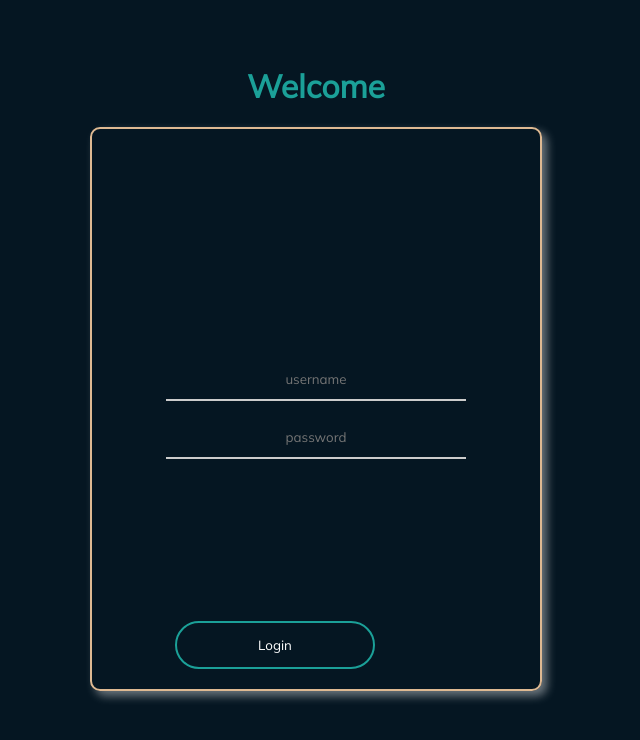
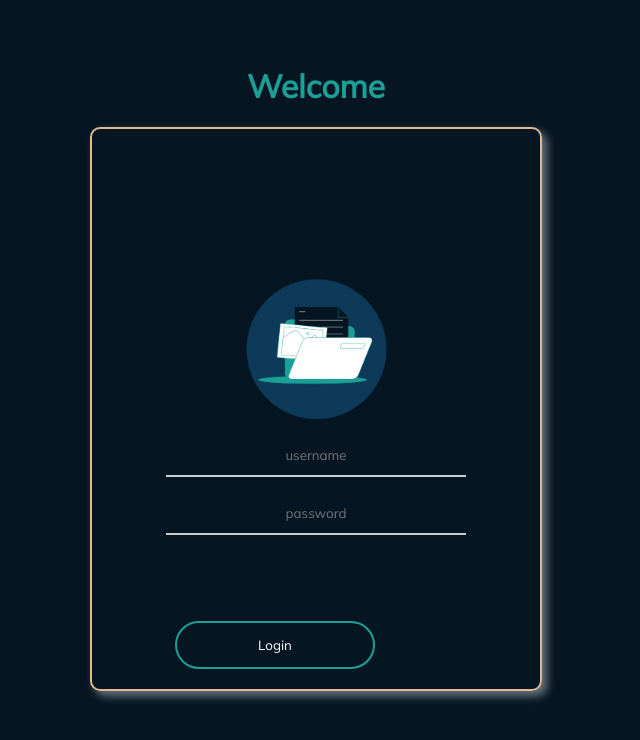
Before and after one commit to jmarron7/angular-java-pm-app, an Angular app in the folder frontend/: page /login in a window 1280 px wide. Shown: the top 740 px of the page, without its empty margins (324-964 px from the left). Built offline with nearby package versions, Linux system fonts and the light colour scheme.

Commit message:
login + nav icon, modal auto close + page refresh adding user

```diff
--- a/frontend/src/app/components/add-admin-overlay/add-admin-overlay.component.css
+++ b/frontend/src/app/components/add-admin-overlay/add-admin-overlay.component.css
@@ -32,7 +32,7 @@ input[type="text"] {
   inset: 0px;
   background-color: rgba(18, 18, 18, 0.6);
   z-index: 10000140;
-    cursor: pointer;
+  cursor: default;
   overflow: hidden;
   display: flex;
   -webkit-box-align: center;
--- a/frontend/src/app/components/add-user-overlay/add-user-overlay.component.css
+++ b/frontend/src/app/components/add-user-overlay/add-user-overlay.component.css
@@ -38,7 +38,7 @@ button {
   inset: 0px;
   background-color: rgba(18, 18, 18, 0.6);
   z-index: 10000140;
-  cursor: pointer;
+  cursor: default;
   overflow: hidden;
   display: flex;
   -webkit-box-align: center;
--- a/frontend/src/app/components/add-user-overlay/add-user-overlay.component.ts
+++ b/frontend/src/app/components/add-user-overlay/add-user-overlay.component.ts
@@ -1,8 +1,5 @@
 import { Component, EventEmitter, Output } from '@angular/core';
-import {
-  GeneralService,
-  UserRequestDto,
-} from 'src/app/services/general.service';
+import { UserRequestDto } from 'src/app/services/general.service';
 import { HttpClient } from '@angular/common/http';
 
 @Component({
@@ -13,14 +10,11 @@ import { HttpClient } from '@angular/common/http';
 export class AddUserOverlayComponent {
   modalVisible: boolean = true;
   user: UserRequestDto = new UserRequestDto();
-  result: string = "";
+  result: string = '';
 
   @Output() updateUserOverlayVisibility = new EventEmitter<any>();
 
-  constructor(
-    private generalService: GeneralService,
-    private http: HttpClient
-  ) {}
+  constructor(private http: HttpClient) {}
 
   addUser(form: any) {
     this.user.credentials.username = form.firstName + '.' + form.lastName;
@@ -37,13 +31,15 @@ export class AddUserOverlayComponent {
       localStorage.getItem('companyId') +
       '/user';
     this.http.post<any>(url, this.user).subscribe({
-      next: (data) => {
-        console.log(data);
-        this.result = "success!"
+      next: (res) => console.log(res),
+      error: (e) => {
+        console.error(e);
+        this.result = e.error.message;
       },
-      error: (err) => {
-        console.error(err);
-        this.result = err.error.message;
+      complete: () => {
+        this.result = 'success!';
+        window.location.reload();
+        setTimeout(() => this.handleOverlayExit(), 700);
       },
     });
   }
--- a/frontend/src/app/components/navmenu/navmenu.component.css
+++ b/frontend/src/app/components/navmenu/navmenu.component.css
@@ -1,7 +1,6 @@
 .navbar {
   border-bottom: 1px solid #777777;
   background-color: rgba(5, 22, 34, 1);
-
   list-style: none;
   height: 60px;
   border-bottom: 1px solid var(--beige);
@@ -14,6 +13,14 @@
   top: 0;
   width: 100%;
   z-index: 999;
+  position: relative;
+}
+
+.logo {
+  width: 50px;
+  position: absolute;
+  left: 10px;
+  top: 2px;
 }
 
 .dropdown {
@@ -72,10 +79,9 @@ button {
   padding: 10px 20px;
 }
 
-
-#adtext{
-  color:red;
+#adtext {
+  color: red;
   position: fixed;
-  left: 20px;
+  left: 90px;
   top: 20px;
 }
--- a/frontend/src/app/components/navmenu/navmenu.component.html
+++ b/frontend/src/app/components/navmenu/navmenu.component.html
@@ -1,5 +1,12 @@
 <nav class="navbar">
-  <div *ngIf="isAdmin" id="adtext">Acting as Admin</div>
+  <div>
+    <img
+      class="logo"
+      src="../../../assets/images/icon.png"
+      alt="company logo"
+    />
+  </div>
+  <div *ngIf="isAdmin" id="adtext">ACTING AS ADMIN</div>
   <div class="dropdown">
     <button class="dropbtn" (click)="toggleMenu = !toggleMenu">
       <span class="line"></span>
--- a/frontend/src/app/pages/login/login.component.css
+++ b/frontend/src/app/pages/login/login.component.css
@@ -2,6 +2,10 @@ body {
   background-color: #f0f0f0;
   padding: 20px;
   font-family: Arial, Helvetica, sans-serif;
+}
+
+.logo {
+  width: 170px;
 }
 
 .container {
@@ -29,6 +33,10 @@ body {
 
 .content {
   width: 300px;
+  display: flex;
+  justify-content: space-evenly;
+  align-items: center;
+  flex-direction: column;
 }
 
 #login-header {
--- a/frontend/src/app/pages/login/login.component.html
+++ b/frontend/src/app/pages/login/login.component.html
@@ -2,6 +2,13 @@
   <h1 id="login-header">Welcome</h1>
   <div class="border">
     <div class="content">
+      <div class="logo-div">
+        <img
+          class="logo"
+          src="../../../assets/images/icon.png"
+          alt="company logo"
+        />
+      </div>
       <form
         #loginForm="ngForm"
         class="form"
```
Also changed, not shown: frontend/src/assets/images/icon.png (added). Lines whose indentation alone changed are shown as unchanged.
